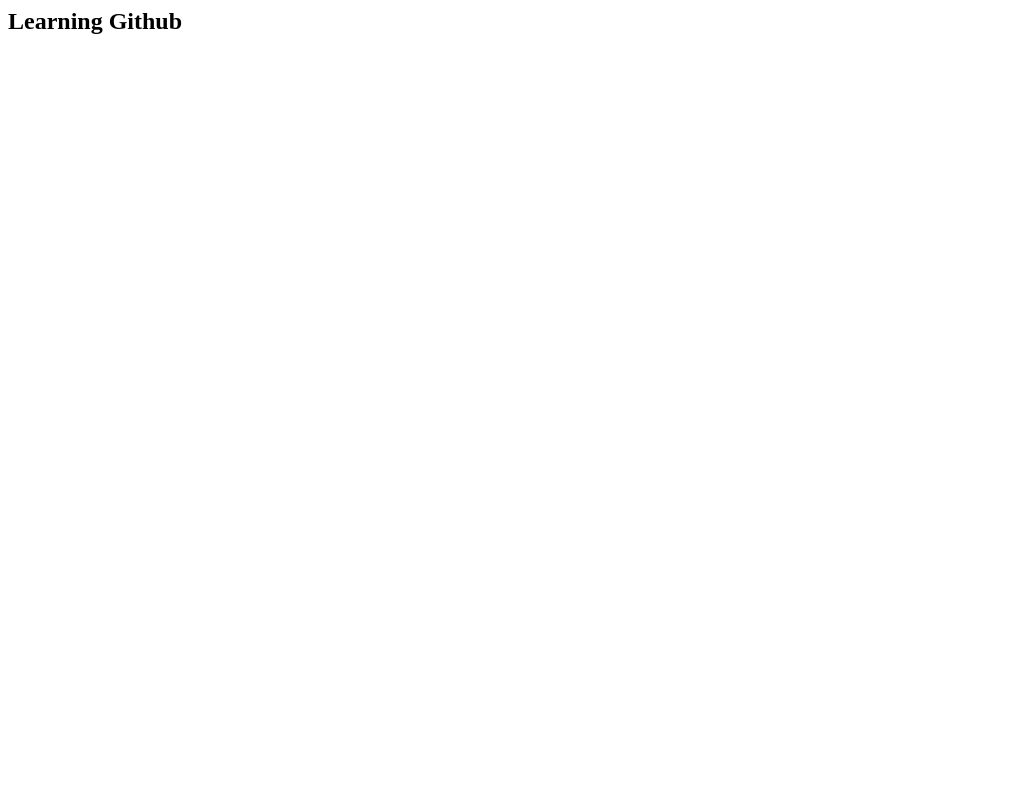
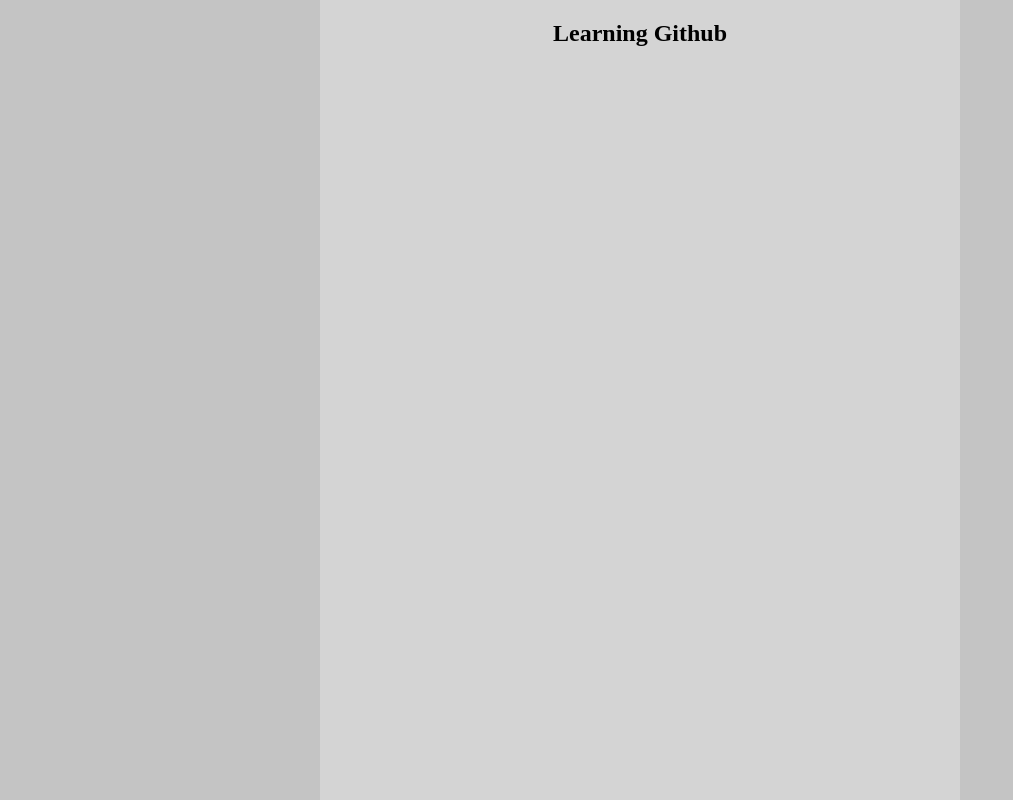
Before and after one commit to besha-DEV/website-te-bouwen, a plain HTML site: page index.html in a window 1280 px wide. Shown: the whole page, without its empty margins (0-1013 px from the left). Drawn offline with Linux system fonts and the light colour scheme.

Commit message:
update-1

```diff
--- a/index.html
+++ b/index.html
@@ -4,6 +4,7 @@
     <meta charset="UTF-8">
     <meta http-equiv="X-UA-Compatible" content="IE=edge">
     <meta name="viewport" content="width=device-width, initial-scale=1.0">
+    <link rel="stylesheet" href="style/style.css">
     <title>Learning Github</title>
 </head>
 
--- a/style/style.css
+++ b/style/style.css
@@ -1,3 +1,13 @@
 body{
     background:#c4c4c4;
+    display:flex;
+    width:100%;
+    justify-content:center;
+    margin: 0;
 }
+section{
+    width:50%;
+    display:flex;
+    justify-content: center;
+    background:#d4d4d4
+}
```
